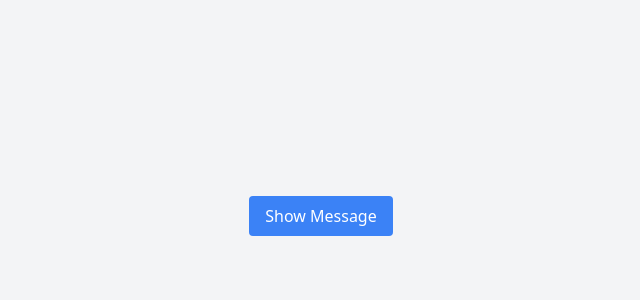
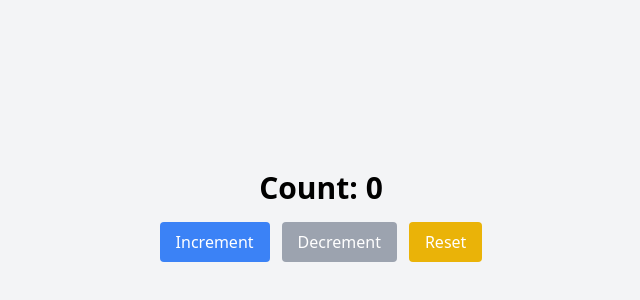
Before and after one commit to sneha930/react-practice-playground, a React (Create React App) app: page / in a window 1280 px wide. Shown: the part 184-484 px from the top of the page, without its empty margins (319-959 px from the left). Built offline with nearby package versions, Linux system fonts and the light colour scheme.

Commit message:
day_9_useReducer

```diff
--- a/src/App.js
+++ b/src/App.js
@@ -1,9 +1,9 @@
-import ToggleMessage from "./components/ToggleMessage";
+import CounterWithReducer from "./components/CounterWithReducer";
 
 function App() {
   return (
-    <div className="min-h-screen flex justify-center items-center bg-gray-100">
-      <ToggleMessage />
+    <div>
+      <CounterWithReducer />
     </div>
   );
 }
--- /dev/null
+++ b/src/components/CounterWithReducer.js
@@ -0,0 +1,58 @@
+import React, { useReducer } from 'react';
+
+const initialState = { count: 0 };
+
+function reducer(state, action) {
+  switch (action.type) {
+    case 'increment':
+      return { count: state.count + 1 };
+    case 'decrement':
+      return { count: state.count > 0 ? state.count - 1 : 0 };
+    case 'reset':
+      return { count: 0 };
+    default:
+      return state;
+  }
+}
+
+function CounterWithReducer() {
+  const [state, dispatch] = useReducer(reducer, initialState);
+
+  return (
+    <div className="flex flex-col items-center justify-center min-h-screen bg-gray-100 gap-4">
+      <h1 className="text-3xl font-bold">Count: {state.count}</h1>
+
+      <div className="flex gap-3">
+        <button
+          onClick={() => dispatch({ type: 'increment' })}
+          className="bg-blue-500 text-white px-4 py-2 rounded"
+        >
+          Increment
+        </button>
+
+        <button
+          onClick={() => dispatch({ type: 'decrement' })}
+          className={`px-4 py-2 rounded text-white ${
+            state.count === 0 ? 'bg-gray-400' : 'bg-red-500'
+          }`}
+          disabled={state.count === 0}
+        >
+          Decrement
+        </button>
+
+        <button
+          onClick={() => dispatch({ type: 'reset' })}
+          className="bg-yellow-500 text-white px-4 py-2 rounded"
+        >
+          Reset
+        </button>
+      </div>
+
+      {state.count === 10 && (
+        <p className="text-green-600 text-xl font-medium">🎉 You reached 10!</p>
+      )}
+    </div>
+  );
+}
+
+export default CounterWithReducer;
--- a/src/components/ToggleMessage.js
+++ /dev/null
@@ -1,22 +0,0 @@
-import useToggle from "./useToggle";
-
-export default function ToggleMessage() {
-  const [isVisible, toggleVisibility] = useToggle();
-
-  return (
-    <div className="text-center space-y-4 p-6">
-      <button
-        onClick={toggleVisibility}
-        className="px-4 py-2 bg-blue-500 text-white rounded hover:bg-blue-600"
-      >
-        {isVisible ? "Hide" : "Show"} Message
-      </button>
-
-      {isVisible && (
-        <p className="text-lg font-medium text-gray-700">
-          🎉 Hello! You toggled me!
-        </p>
-      )}
-    </div>
-  );
-}
--- a/src/components/useToggle.js
+++ /dev/null
@@ -1,11 +0,0 @@
-import { useState } from "react";
-
-function useToggle(initialValue = false) {
-  const [value, setValue] = useState(initialValue);
-
-  const toggle = () => setValue(prev => !prev);
-
-  return [value, toggle];
-}
-
-export default useToggle;
```
Also changed, not shown: 1 other file (tests, documents, lock files or other folders).
